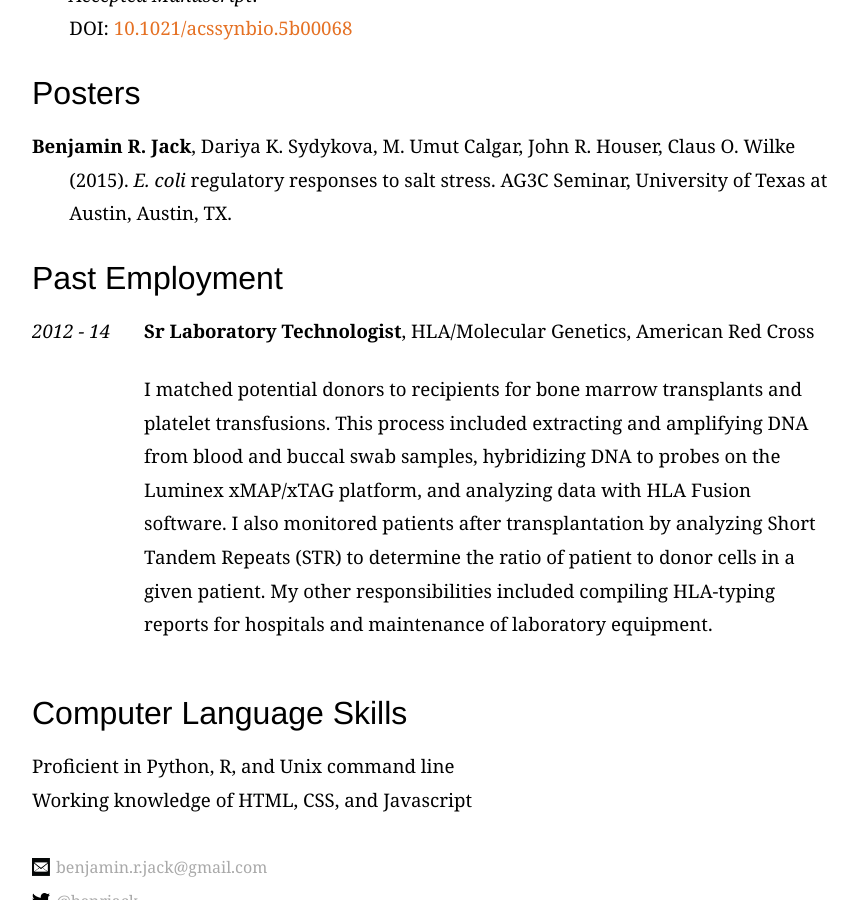
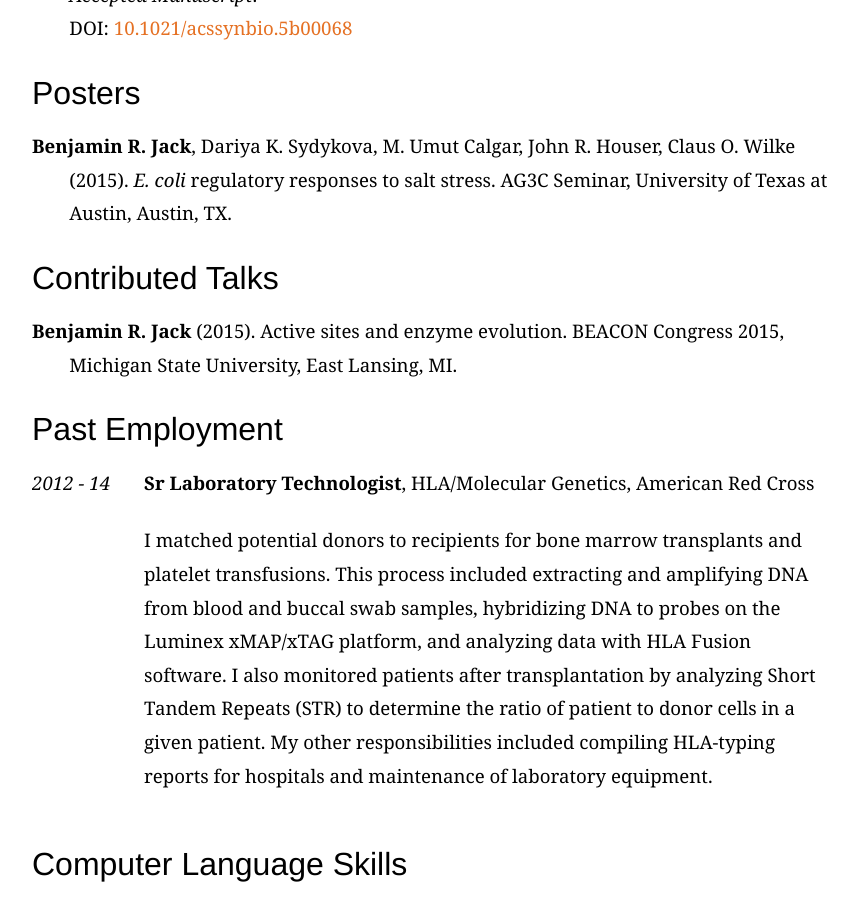
Before and after one commit to benjaminjack/benjaminjack.github.io, a Jekyll site: the page built from cv.html, in a window 1280 px wide and 900 px high, scrolled down 887 px. Shown: the whole window, without its empty margins (208-1066 px from the left). Built offline with Jekyll 4.4.1, drawn with Linux system fonts in a browser that asks for light colours; some web fonts are replaced.

Commit message:
Update cv.html

```diff
--- a/cv.html
+++ b/cv.html
@@ -30,6 +30,11 @@ DOI: <a href="https://dx.doi.org/10.1021/acssynbio.5b00068">10.1021/acssynbio.5b
 <li><strong>Benjamin R. Jack</strong>, Dariya K. Sydykova, M. Umut Calgar, John R. Houser, Claus O. Wilke (2015). <em>E. coli</em> regulatory responses to salt stress. AG3C Seminar, University of Texas at Austin, Austin, TX.</li>
 </ul>
 
+<h3>Contributed Talks</h3>
+<ul class="cv">
+<li><strong>Benjamin R. Jack</strong> (2015). Active sites and enzyme evolution. BEACON Congress 2015, Michigan State University, East Lansing, MI.</li>
+</ul>
+
 <h3>Past Employment</h3>
 <dl class="cv">
 <dt>2012 - 14</dt><dd><strong>Sr Laboratory Technologist</strong>, HLA/Molecular Genetics, American Red Cross
```
